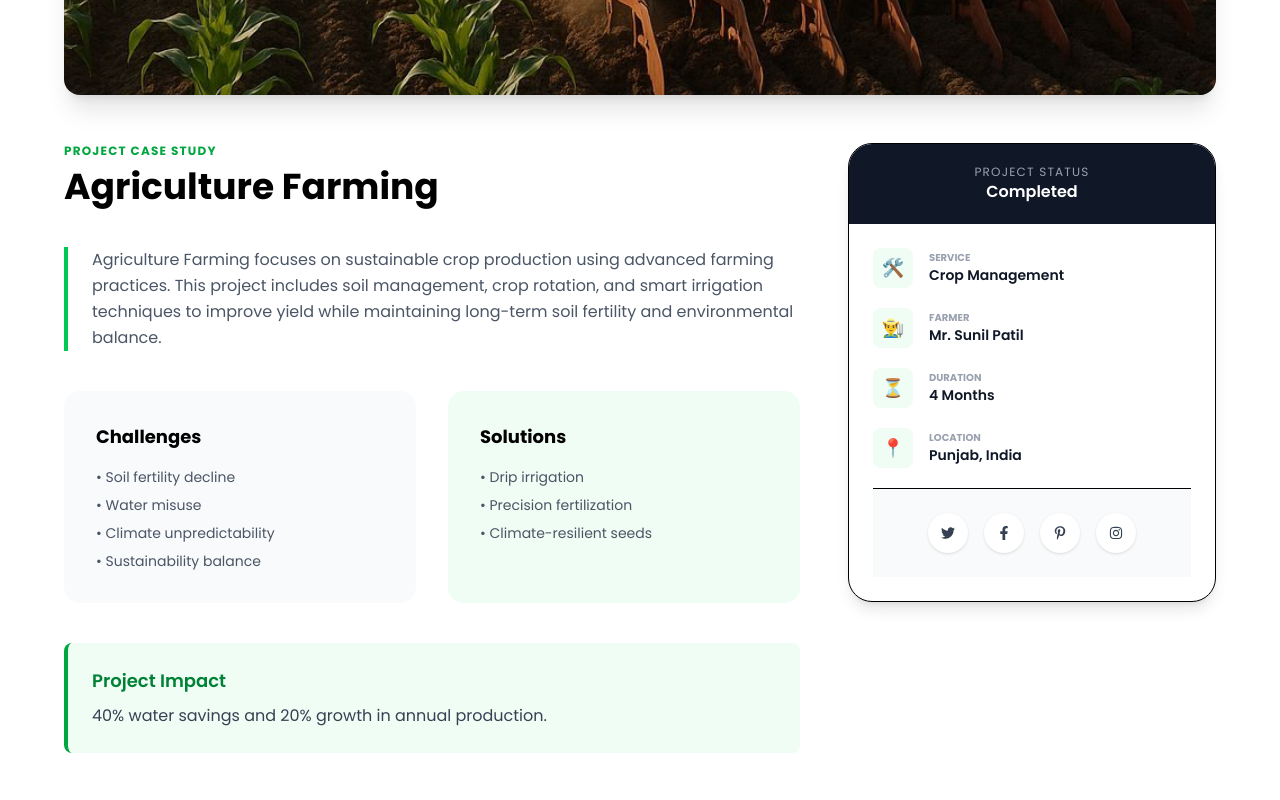
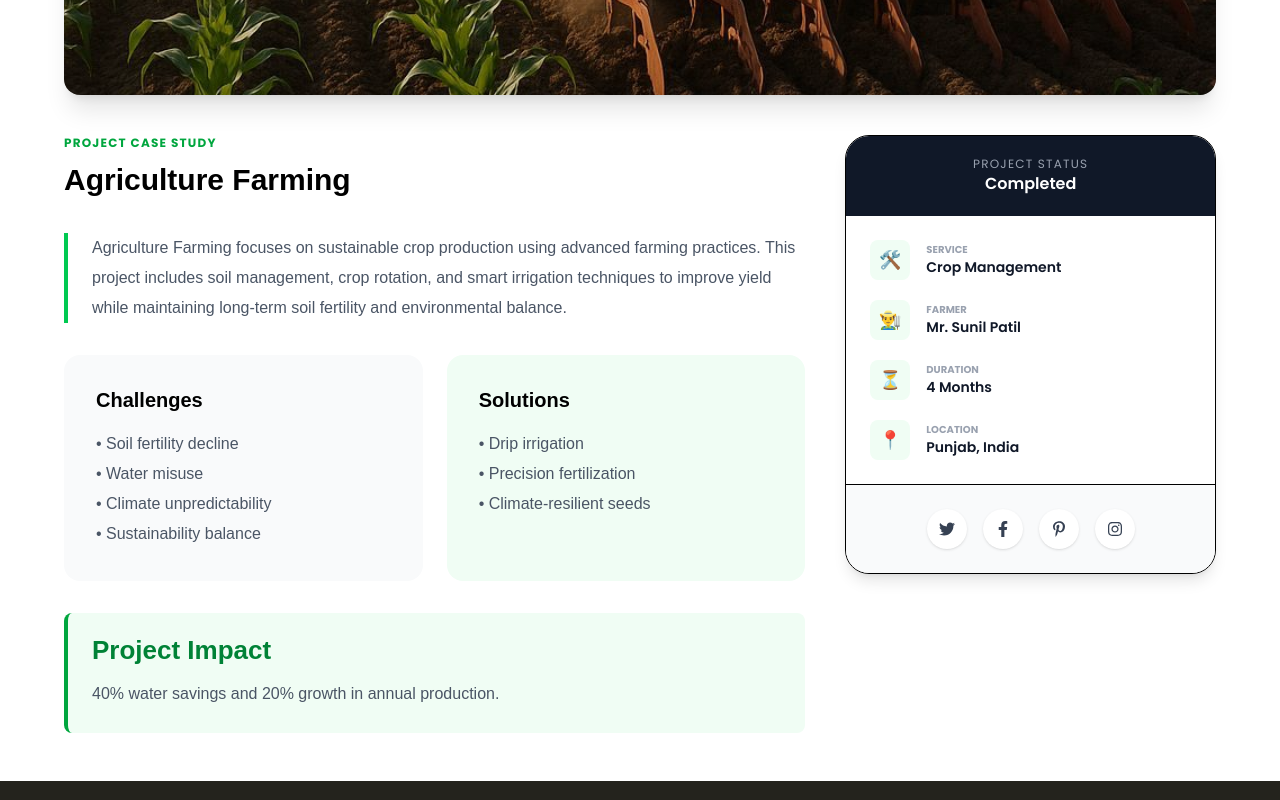
Before and after one commit to pentasoftwareconsultancy/Agriculture, a React (Vite) app in the folder Agri/: page /projects/agriculture-farming in a window 1280 px wide. Shown: the part 860-1660 px from the top of the page. Built offline with nearby package versions, Linux system fonts and the light colour scheme.

Commit message:
Project complete

```diff
--- a/Agri/src/App.jsx
+++ b/Agri/src/App.jsx
@@ -20,11 +20,12 @@ function App() {
       <div className="flex flex-col min-h-screen">
         <Navbar />
         <main className="grow">
+
           <Routes>
 
             <Route path="/" element={<HomePage />} />
+
             <Route path="/about" element={<AboutPage />} />
-
 
             <Route path="/services/*" element={<ServicesPage />} />
 
@@ -32,9 +33,12 @@ function App() {
 
             <Route path="/news" element={<NewsGrid />} />
             <Route path="/news/:slug" element={<NewsDetails />} />
+
             <Route path="/shop" element={<ShopPage />} />
             <Route path="/shop/:productId" element={<ProductDetails />} />
+
           </Routes>
+
         </main>
         <Footer />
       </div>
--- a/Agri/src/components/About/About.jsx
+++ b/Agri/src/components/About/About.jsx
@@ -1,23 +1,34 @@
-import React from 'react'
-import Frame from "../../assets/Frame.png";
+import React from "react";
+import backgroundImage from "../../assets/backgroundImgService.png";
+
 function About() {
   return (
-    <div className="w-[1920] h-[326.25]  top-[178.5px] opacity-100 ">
+    <div className="w-full">
 
-      <img src={Frame} alt="About_Frame" />
+      {/* ================= HERO SECTION ================= */}
+      <div className="relative w-full h-[220px] sm:h-[260px] md:h-[326px]">
+        <img
+          src={backgroundImage}
+          className="w-full h-full object-cover"
+          alt="background"
+        />
 
+        {/* Overlay */}
+        <div className="absolute inset-0 bg-black/40"></div>
 
+        {/* Center Text */}
+        <div className="absolute inset-0 flex flex-col items-center justify-center text-center px-6 font-manrope">
+          <p className="text-xs sm:text-sm uppercase tracking-widest text-white/80 mb-2">
+            HOME / ABOUT
+          </p>
+          <h2 className="text-white text-[28px] sm:text-[36px] md:text-[48px] font-extrabold leading-[36px] md:leading-[58px]">
+            ABOUT
+          </h2>
+        </div>
+      </div>
 
-
-
-
-
-
-
-
-        </div>
-
-  )
+    </div>
+  );
 }
 
-export default About
+export default About;
--- a/Agri/src/components/Projects/ProjectDetails.jsx
+++ b/Agri/src/components/Projects/ProjectDetails.jsx
@@ -2,7 +2,6 @@ import React from "react";
 import { useParams } from "react-router-dom";
 import ProjectHero from "./ProjectHero";
 import { FaTwitter, FaFacebookF, FaPinterestP, FaInstagram } from "react-icons/fa";
-
 
 // images
 import Project3 from "../../assets/Project3.jpg";
@@ -91,7 +90,7 @@ function ProjectDetails() {
       title: "Organic Solutions",
       image: Project2,
       description:
-       " Organic Solutions focus on chemical-free farming to produce safer and healthier food. This project emphasizes natural fertilizers, composting, and organic pest control methods to improve soil health and support sustainable agriculture",
+        "Organic Solutions focus on chemical-free farming to produce safer and healthier food. This project emphasizes natural fertilizers, composting, and organic pest control methods to improve soil health and support sustainable agriculture",
       services: "Organic Farming",
       farmer: "Mr. Amit Desai",
       duration: "5 Months",
@@ -162,16 +161,13 @@ function ProjectDetails() {
 
   return (
     <div>
-      <ProjectHero
-        breadcrumb={`Project / ${data.title}`}
-        title={data.title}
-      />
+      <ProjectHero breadcrumb={`Project / ${data.title}`} title={data.title} />
 
       {/* CONTENT */}
-      <div className="max-w-[1200px] mx-auto px-6 py-12">
+      <div className="max-w-[1200px] mx-auto px-4 sm:px-6 py-10 sm:py-12">
 
         {/* HERO IMAGE */}
-        <div className="relative w-full h-[450px] mb-12 overflow-hidden rounded-2xl shadow-xl">
+        <div className="relative w-full h-[260px] sm:h-[360px] lg:h-[450px] mb-10 overflow-hidden rounded-2xl shadow-xl">
           <img
             src={data.image}
             alt={data.title}
@@ -180,35 +176,41 @@ function ProjectDetails() {
           <div className="absolute inset-0 bg-gradient-to-t from-black/20 to-transparent"></div>
         </div>
 
-        <div className="flex flex-col lg:flex-row gap-12">
+        <div className="flex flex-col lg:flex-row gap-10">
 
           {/* LEFT CONTENT */}
-          <div className="lg:w-2/3 space-y-10">
+          <div className="lg:w-2/3 space-y-8">
 
             <header>
               <p className="text-green-600 text-xs font-bold uppercase tracking-widest">
                 Project Case Study
               </p>
-              <h2 className="text-4xl font-extrabold mt-2">{data.title}</h2>
+              <h2 className="font-manrope font-extrabold text-[30px] leading-[42px] tracking-normal mt-2">
+                {data.title}
+              </h2>
             </header>
 
-            <p className="text-gray-600 leading-relaxed border-l-4 border-green-500 pl-6">
+            <p className="font-manrope font-medium text-[16px] leading-[30px] tracking-normal text-gray-600 border-l-4 border-green-500 pl-6">
               {data.description}
             </p>
 
-            <div className="grid md:grid-cols-2 gap-8">
-              <div className="bg-gray-50 p-8 rounded-2xl">
-                <h3 className="font-bold text-lg mb-4">Challenges</h3>
-                <ul className="space-y-2 text-sm text-gray-600">
+            <div className="grid md:grid-cols-2 gap-6">
+              <div className="bg-gray-50 p-6 sm:p-8 rounded-2xl">
+                <h3 className="font-manrope font-bold text-[20px] leading-[26px] mb-4">
+                  Challenges
+                </h3>
+                <ul className="font-manrope font-medium text-[16px] leading-[30px] text-gray-600">
                   {data.challenges.map((item, i) => (
                     <li key={i}>• {item}</li>
                   ))}
                 </ul>
               </div>
 
-              <div className="bg-green-50 p-8 rounded-2xl">
-                <h3 className="font-bold text-lg mb-4">Solutions</h3>
-                <ul className="space-y-2 text-sm text-gray-600">
+              <div className="bg-green-50 p-6 sm:p-8 rounded-2xl">
+                <h3 className="font-manrope font-bold text-[20px] leading-[26px] mb-4">
+                  Solutions
+                </h3>
+                <ul className="font-manrope font-medium text-[16px] leading-[30px] text-gray-600">
                   {data.solutions.map((item, i) => (
                     <li key={i}>• {item}</li>
                   ))}
@@ -218,19 +220,18 @@ function ProjectDetails() {
 
             {/* PROJECT IMPACT */}
             <div className="bg-green-50 border-l-4 border-green-600 p-6 rounded-lg">
-             <h3 className="text-lg font-semibold text-green-700 mb-2">
+              <h3 className="font-manrope font-bold text-[26px] leading-[26px] text-green-700 mb-4">
                 Project Impact
               </h3>
-           <p className="text-gray-700 leading-relaxed">
+              <p className="font-manrope font-medium text-[16px] leading-[30px] text-gray-600">
                 {data.impact}
               </p>
             </div>
-
           </div>
 
           {/* RIGHT CARD */}
           <div className="lg:w-1/3">
-            <div className="sticky top-28 bg-white rounded-3xl border shadow-lg overflow-hidden">
+            <div className="sticky top-24 bg-white rounded-3xl border shadow-lg overflow-hidden">
 
               <div className="bg-gray-900 text-white p-5 text-center">
                 <p className="text-xs uppercase tracking-widest text-gray-400">
@@ -244,45 +245,18 @@ function ProjectDetails() {
                 <InfoItem icon="👨‍🌾" label="Farmer" value={data.farmer} />
                 <InfoItem icon="⏳" label="Duration" value={data.duration} />
                 <InfoItem icon="📍" label="Location" value={data.location} />
-
-                {/* ICONS SECTION */}
-<div className="p-6 border-t bg-gray-50">
-  <div className="flex justify-center gap-4">
-    <a
-      href="#"
-      className="w-10 h-10 flex items-center justify-center rounded-full bg-white shadow-sm hover:bg-gray-100 transition"
-    >
-      <FaTwitter className="text-gray-700" />
-    </a>
-
-    <a
-      href="#"
-      className="w-10 h-10 flex items-center justify-center rounded-full bg-white shadow-sm hover:bg-gray-100 transition"
-    >
-      <FaFacebookF className="text-gray-700" />
-    </a>
-
-    <a
-      href="#"
-      className="w-10 h-10 flex items-center justify-center rounded-full bg-white shadow-sm hover:bg-gray-100 transition"
-    >
-      <FaPinterestP className="text-gray-700" />
-    </a>
-
-    <a
-      href="#"
-      className="w-10 h-10 flex items-center justify-center rounded-full bg-white shadow-sm hover:bg-gray-100 transition"
-    >
-      <FaInstagram className="text-gray-700" />
-    </a>
-  </div>
               </div>
 
+              {/* ICONS */}
+              <div className="p-6 border-t bg-gray-50 flex justify-center gap-4">
+                <Icon><FaTwitter /></Icon>
+                <Icon><FaFacebookF /></Icon>
+                <Icon><FaPinterestP /></Icon>
+                <Icon><FaInstagram /></Icon>
               </div>
 
             </div>
           </div>
-
         </div>
       </div>
     </div>
@@ -304,4 +278,13 @@ const InfoItem = ({ icon, label, value }) => (
   </div>
 );
 
+const Icon = ({ children }) => (
+  <a
+    href="#"
+    className="w-10 h-10 flex items-center justify-center rounded-full bg-white shadow-sm hover:bg-gray-100 transition text-gray-700"
+  >
+    {children}
+  </a>
+);
+
 export default ProjectDetails;
--- a/Agri/src/components/Projects/ProjectHero.jsx
+++ b/Agri/src/components/Projects/ProjectHero.jsx
@@ -4,19 +4,19 @@ import backgroundImage from "../../assets/backgroundImgService.png";
 function ProjectHero({ breadcrumb, title }) {
   return (
     <div
-      className="relative w-full h-[260px] sm:h-[300px] md:h-[326px] bg-cover bg-center"
+      className="relative w-full h-[220px] sm:h-[260px] md:h-[326px] bg-cover bg-center"
       style={{ backgroundImage: `url(${backgroundImage})` }}
     >
-      {/* overlay */}
+      {/* Overlay */}
       <div className="absolute inset-0 bg-black/40"></div>
 
-      {/* text */}
-      <div className="absolute inset-0 flex flex-col items-center justify-center text-white text-center px-4">
-        <p className="text-sm tracking-widest uppercase mb-2">
+      {/* Text */}
+      <div className="absolute inset-0 flex flex-col items-center justify-center text-white text-center px-6 font-manrope">
+        <p className="text-xs sm:text-sm tracking-widest uppercase mb-2 text-white/80">
           {breadcrumb}
         </p>
 
-        <h1 className="text-3xl sm:text-4xl md:text-5xl font-extrabold uppercase">
+        <h1 className="text-[28px] sm:text-[36px] md:text-[48px] font-extrabold uppercase leading-tight">
           {title}
         </h1>
       </div>
--- a/Agri/src/components/Projects/Projects.jsx
+++ b/Agri/src/components/Projects/Projects.jsx
@@ -1,7 +1,7 @@
 import React from "react";
 import { Link } from "react-router-dom";
-import Project1 from "../../assets/Project1.png";
 
+import backgroundImage from "../../assets/backgroundImgService.png";
 import Project2 from "../../assets/Project2.jpg";
 import Project3 from "../../assets/Project3.jpg";
 import Project4 from "../../assets/Project4.jpg";
@@ -22,37 +22,58 @@ function Projects() {
   return (
     <div>
 
-      {/* HERO */}
-      <div className="w-full h-[326px]">
-        <img src={Project1} className="w-full h-full object-cover" />
+      {/* ================= HERO SECTION ================= */}
+      <div className="relative w-full h-[220px] sm:h-[260px] md:h-[326px]">
+        <img
+          src={backgroundImage}
+          className="w-full h-full object-cover"
+          alt="background"
+        />
+
+        {/* Overlay */}
+        <div className="absolute inset-0 bg-black/40"></div>
+
+        {/* Center Text */}
+        <div className="absolute inset-0 flex flex-col items-center justify-center text-center px-6 font-manrope">
+          <p className="text-xs sm:text-sm uppercase tracking-widest text-white/80 mb-2">
+            HOME / PROJECT
+          </p>
+          <h2 className="text-white text-[28px] sm:text-[36px] md:text-[48px] font-extrabold leading-[36px] md:leading-[58px]">
+            PROJECT
+          </h2>
+        </div>
       </div>
 
-      {/* CARDS */}
-      <div className="w-[1170px] mx-auto grid grid-cols-1 sm:grid-cols-2 lg:grid-cols-3 gap-8 py-30 pb-40">
+      {/* ================= PROJECT CARDS ================= */}
+      <div className="max-w-[1170px] mx-auto px-4 sm:px-6 lg:px-0 grid grid-cols-1 sm:grid-cols-2 lg:grid-cols-3 gap-6 sm:gap-8 py-20 pb-32">
+
         {projects.map((item) => (
           <Link
             key={item.id}
             to={`/projects/${item.id}`}
-      className="relative h-[380px] w-[370px] rounded-xl overflow-hidden group"
+            className="relative w-full h-[320px] sm:h-[360px] lg:h-[380px] rounded-xl overflow-hidden group"
           >
+            {/* Image */}
             <img
               src={item.image}
               alt={item.title}
               className="w-full h-full object-cover group-hover:scale-105 transition duration-500"
             />
 
+            {/* Dark Overlay */}
             <div className="absolute inset-0 bg-black/40"></div>
 
-      <div className="absolute bottom-10 left-8 text-white">
-        <h3 className="text-[26px] font-extrabold leading-[32px]">
+            {/* Title */}
+            <div className="absolute bottom-6 sm:bottom-8 left-6 sm:left-8 text-white">
+              <h3 className="font-manrope font-bold text-[22px] sm:text-[26px] lg:text-[30px] h-[72px] leading-[32px] lg:leading-[36px] tracking-normal">
                 {item.title.split(" ")[0]} <br />
                 {item.title.split(" ").slice(1).join(" ")}
               </h3>
             </div>
           </Link>
         ))}
+
       </div>
-
 
     </div>
   );
```
Also changed, not shown: Agri/src/assets/Frame.png (deleted), Agri/src/assets/Project1.png (deleted). Lines whose indentation alone changed are shown as unchanged.
